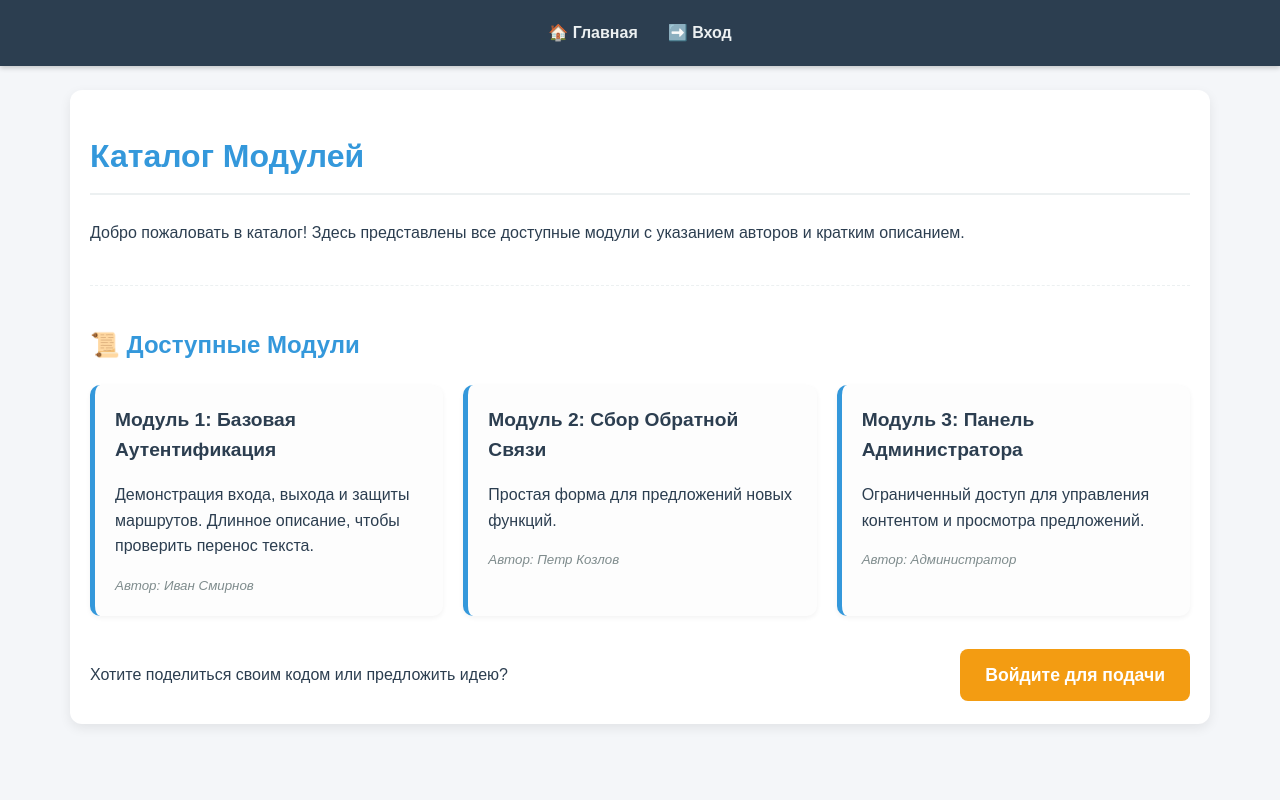
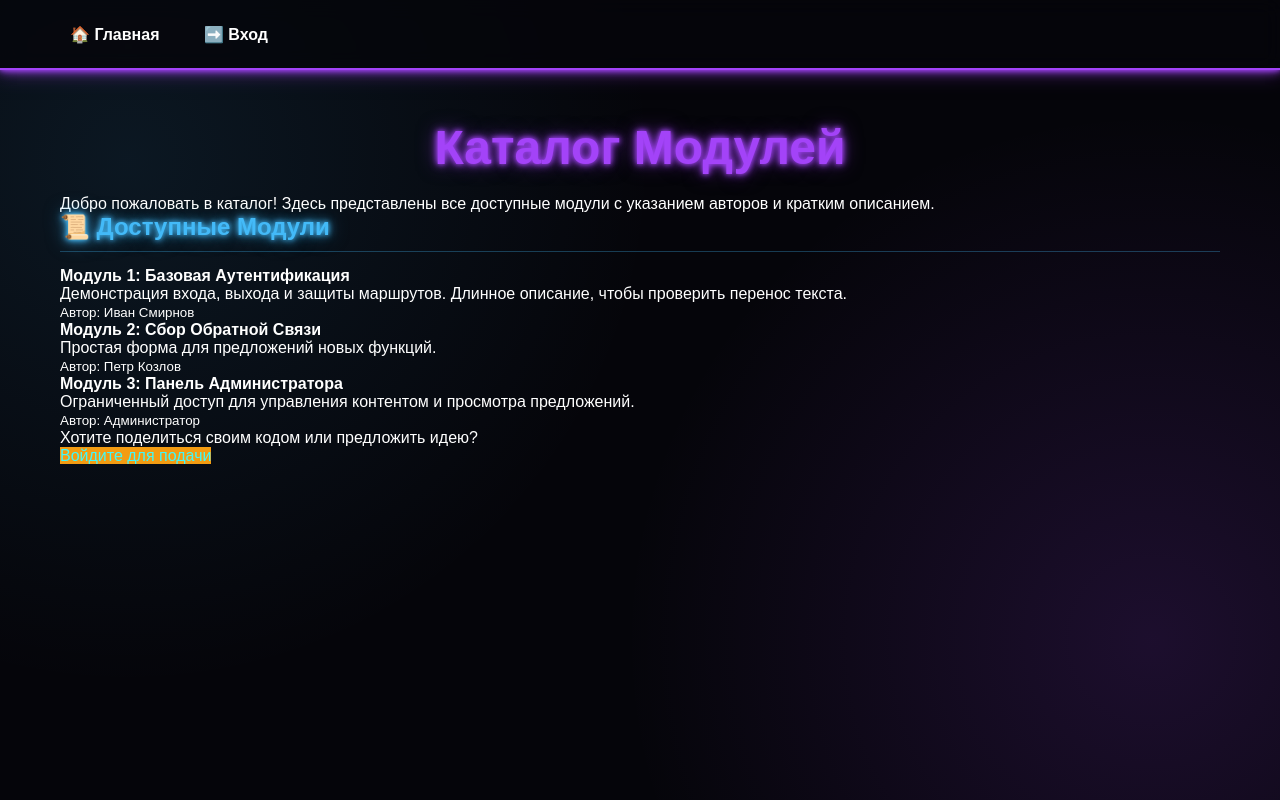
Before and after one commit to skyaree/heroku-modulesp, a Flask app: page /modules in a window 1280 px wide. Run offline with Flask 3, Linux system fonts and the light colour scheme.

Commit message:
style.css

```diff
--- a/static/style.css
+++ b/static/style.css
@@ -1,211 +1,383 @@
-/* ----------------------------------------------------------------
-   1. BASE STYLES & RESET (Базовые стили)
----------------------------------------------------------------- */
+/* ================================================= */
+/* NEON & FUTURISTIC STYLE V1.0             */
+/* ================================================= */
+
+/* --- Цветовая Палитра (CSS Variables) --- */
 :root {
-    --primary-color: #3498db; /* Blue */
-    --secondary-color: #2ecc71; /* Green */
-    --text-color: #2c3e50; /* Dark Navy */
-    --bg-color: #f4f6f9; /* Light Gray Background */
-    --card-bg: #ffffff;
-    --shadow: 0 4px 12px rgba(0, 0, 0, 0.08);
+    --color-black: #05050a; /* Очень темный фон */
+    --color-violet: #a343f8; /* Основной неоновый фиолетовый */
+    --color-blue: #43baf8; /* Основной неоновый синий */
+    --color-cyan: #43f8f8; /* Акцентный неоновый голубой */
+    --color-light-bg: rgba(255, 255, 255, 0.05); /* Полупрозрачный фон элементов */
+    --color-dark-bg: rgba(0, 0, 0, 0.4); /* Темный полупрозрачный фон */
+    --color-text: #ffffff;
+
+    /* Тень для неонового эффекта */
+    --shadow-violet: 0 0 5px var(--color-violet), 0 0 10px var(--color-violet), 0 0 20px rgba(163, 67, 248, 0.5);
+    --shadow-blue: 0 0 5px var(--color-blue), 0 0 10px var(--color-blue), 0 0 20px rgba(67, 186, 248, 0.5);
+
+    /* Плавные переходы */
+    --transition-speed: 0.3s;
+}
+
+/* --- Базовые Стили и Фон --- */
+* {
+    box-sizing: border-box;
+    margin: 0;
+    padding: 0;
+    font-family: 'Arial', sans-serif; /* Можно заменить на более футуристический шрифт */
+    color: var(--color-text);
+    transition: all var(--transition-speed) ease; /* Плавные переходы для всех элементов */
 }
 
 body {
-    font-family: 'Arial', sans-serif;
-    line-height: 1.6;
-    margin: 0;
-    padding-top: 60px; /* Space for fixed header */
-    background-color: var(--bg-color);
-    color: var(--text-color);
+    background-color: var(--color-black);
+    background-image:
+        radial-gradient(circle at 10% 20%, rgba(67, 186, 248, 0.1) 0%, transparent 40%),
+        radial-gradient(circle at 90% 80%, rgba(163, 67, 248, 0.15) 0%, transparent 40%);
+    min-height: 100vh;
+    padding-top: 80px; /* Отступ от шапки */
 }
 
-.container {
-    max-width: 1100px;
-    margin: 30px auto;
-    padding: 20px;
-    background: var(--card-bg);
-    border-radius: 12px;
-    box-shadow: var(--shadow);
+a {
+    text-decoration: none;
+    color: var(--color-cyan);
 }
 
-/* ----------------------------------------------------------------
-   2. HEADER & NAVIGATION (Шапка и Навигация)
----------------------------------------------------------------- */
+a:hover {
+    text-shadow: 0 0 5px var(--color-cyan);
+}
+
+/* --- Шапка Навигации (Header) --- */
 header {
-    background: var(--text-color);
-    color: #fff;
-    padding: 10px 0;
     position: fixed;
     top: 0;
     left: 0;
     width: 100%;
+    height: 70px;
+    display: flex;
+    justify-content: space-between;
+    align-items: center;
+    padding: 0 40px;
+
+    /* Эффект полупрозрачного стекла */
+    background-color: rgba(5, 5, 10, 0.8);
+    backdrop-filter: blur(10px);
     z-index: 1000;
-    box-shadow: 0 2px 5px rgba(0, 0, 0, 0.2);
+    border-bottom: 2px solid var(--color-violet); /* Неоновая граница */
+    box-shadow: var(--shadow-violet);
 }
 
-nav {
+.logo a {
+    font-size: 2em;
+    font-weight: bold;
+    color: var(--color-cyan);
+    text-shadow: var(--shadow-blue);
+    letter-spacing: 2px;
+}
+
+nav a {
+    margin-left: 20px;
+    font-weight: bold;
+    color: var(--color-text);
+    padding: 5px 10px;
+    border-radius: 5px;
+    position: relative;
+    overflow: hidden;
+}
+
+nav a:before {
+    content: '';
+    position: absolute;
+    bottom: 0;
+    left: 50%;
+    width: 0;
+    height: 3px;
+    background: var(--color-violet);
+    box-shadow: var(--shadow-violet);
+    transform: translateX(-50%);
+    transition: width var(--transition-speed) ease;
+}
+
+nav a:hover:before {
+    width: 100%;
+}
+
+.profile-icon {
+    width: 40px;
+    height: 40px;
+    border-radius: 50%;
+    border: 2px solid var(--color-blue);
+    box-shadow: var(--shadow-blue);
+    display: flex;
+    align-items: center;
+    justify-content: center;
+    font-size: 1.5em;
+    cursor: pointer;
+}
+.profile-icon:hover {
+    transform: scale(1.1);
+}
+
+/* --- Основной Контейнер --- */
+.container {
+    max-width: 1200px;
+    margin: 40px auto;
+    padding: 0 20px;
+}
+
+/* --- Карточки (Общий Стиль для Модулей/Авторов/Панелей) --- */
+.card, .form-container, .module-item, .creator-item, .admin-row {
+    background-color: var(--color-light-bg);
+    border: 1px solid rgba(163, 67, 248, 0.4);
+    backdrop-filter: blur(8px); /* Размытие заднего фона */
+    border-radius: 12px;
+    padding: 20px;
+    margin-bottom: 25px;
+    box-shadow: 0 0 10px rgba(163, 67, 248, 0.1);
+    transition: transform 0.4s ease, box-shadow 0.4s ease;
+}
+
+.module-item:hover, .creator-item:hover {
+    transform: translateY(-5px);
+    box-shadow: var(--shadow-violet);
+    border-color: var(--color-violet);
+    cursor: pointer;
+}
+
+/* --- Заголовки --- */
+h1 {
+    font-size: 3em;
+    color: var(--color-violet);
+    text-shadow: var(--shadow-violet);
+    margin-bottom: 20px;
+    text-align: center;
+}
+h2 {
+    color: var(--color-blue);
+    text-shadow: var(--shadow-blue);
+    border-bottom: 1px solid rgba(67, 186, 248, 0.3);
+    padding-bottom: 10px;
+    margin-bottom: 15px;
+}
+
+/* --- Кнопки (Neon Button) --- */
+.btn, .neon-btn {
+    display: inline-block;
+    padding: 10px 20px;
+    margin: 5px;
+    border: none;
+    border-radius: 8px;
+    font-weight: bold;
+    text-transform: uppercase;
+    cursor: pointer;
+    background-color: var(--color-violet);
+    color: var(--color-text);
+    box-shadow: var(--shadow-violet);
+    position: relative;
+    overflow: hidden;
+    transition: background-color 0.3s ease, transform 0.2s ease;
+}
+
+.btn:hover, .neon-btn:hover {
+    background-color: var(--color-blue);
+    box-shadow: var(--shadow-blue);
+    transform: scale(1.05);
+}
+
+.btn-secondary {
+    background-color: transparent;
+    border: 2px solid var(--color-cyan);
+    box-shadow: var(--shadow-cyan);
+    color: var(--color-cyan);
+}
+.btn-secondary:hover {
+    background-color: rgba(67, 248, 248, 0.1);
+    box-shadow: var(--shadow-cyan), 0 0 15px var(--color-cyan);
+}
+
+
+/* --- Поля Формы (Inputs) --- */
+input[type="text"], input[type="email"], input[type="password"], textarea, select, .input-group label {
+    width: 100%;
+    padding: 12px;
+    margin-bottom: 15px;
+    border: 1px solid var(--color-blue);
+    border-radius: 6px;
+    background-color: var(--color-dark-bg);
+    color: var(--color-text);
+    font-size: 1em;
+    transition: border-color 0.3s ease, box-shadow 0.3s ease;
+}
+
+input:focus, textarea:focus {
+    outline: none;
+    border-color: var(--color-violet);
+    box-shadow: 0 0 8px rgba(163, 67, 248, 0.7);
+}
+
+/* --- Вспомогательные Классы --- */
+.flex-row {
+    display: flex;
+    justify-content: space-between;
+    align-items: center;
+    margin-bottom: 20px;
+}
+
+.text-subtle {
+    color: rgba(255, 255, 255, 0.7);
+}
+
+/* --- Пагинация (Прототипы 1000036983.png, 1000036985.png, 1000036989.png) --- */
+.pagination {
     display: flex;
     justify-content: center;
     align-items: center;
-    max-width: 1100px;
-    margin: 0 auto;
-    padding: 0 20px;
+    margin-top: 30px;
+}
+.pagination a {
+    margin: 0 5px;
+    padding: 8px 15px;
+    border: 2px solid var(--color-violet);
+    border-radius: 6px;
+    font-weight: bold;
+    text-shadow: none;
+    transition: background-color 0.3s, transform 0.2s;
+}
+.pagination a:hover {
+    background-color: rgba(163, 67, 248, 0.2);
+    box-shadow: var(--shadow-violet);
+    transform: translateY(-2px);
+}
+.pagination .current-page {
+    background-color: var(--color-violet);
+    box-shadow: var(--shadow-violet);
 }
 
-nav a {
-    color: #ecf0f1;
-    text-decoration: none;
-    padding: 10px 15px;
-    font-weight: 600;
-    border-radius: 6px;
-    transition: background-color 0.2s, color 0.2s;
+/* --- Стилизация Списков Модулей (index.html) --- */
+
+.module-item {
+    display: flex;
+    gap: 20px;
+    align-items: center;
+}
+.module-item-content {
+    flex-grow: 1;
+}
+.module-item-content h3 {
+    font-size: 1.5em;
+    margin-bottom: 5px;
+    color: var(--color-cyan);
+}
+.module-item-rating {
+    display: flex;
+    align-items: center;
+    font-weight: bold;
+    color: var(--color-cyan);
+}
+.module-item-rating .stars {
+    color: gold;
+    text-shadow: 0 0 5px gold;
+    margin-right: 5px;
+}
+.module-item-banner {
+    width: 150px;
+    height: 90px;
+    background: linear-gradient(45deg, var(--color-violet), var(--color-blue));
+    border-radius: 8px;
+    border: 2px solid var(--color-cyan);
 }
 
-nav a:hover {
-    background-color: var(--primary-color);
-    color: #fff;
+/* --- Стилизация Страницы Аккаунта (account.html) --- */
+.account-grid {
+    display: grid;
+    grid-template-columns: 1fr 2fr;
+    gap: 40px;
+    align-items: flex-start;
+}
+.account-info {
+    padding: 30px;
+}
+.account-avatar {
+    width: 150px;
+    height: 150px;
+    border-radius: 50%;
+    border: 4px solid var(--color-violet);
+    box-shadow: var(--shadow-violet);
+    margin-bottom: 20px;
+}
+.account-data p {
+    margin-bottom: 10px;
+    font-size: 1.1em;
+}
+.account-data strong {
+    color: var(--color-cyan);
+    text-shadow: 0 0 2px var(--color-cyan);
+}
+.account-actions {
+    display: flex;
+    flex-direction: column;
+    gap: 15px;
 }
 
-/* ----------------------------------------------------------------
-   3. FORMS & BUTTONS (Формы и Кнопки)
----------------------------------------------------------------- */
-h1 {
-    color: var(--primary-color);
-    border-bottom: 2px solid #ecf0f1;
-    padding-bottom: 10px;
-    margin-bottom: 25px;
-    font-size: 2em;
+/* --- Стилизация Панели Модерации (admin.html) --- */
+.admin-row {
+    display: grid;
+    grid-template-columns: 3fr 1fr 1fr;
+    gap: 20px;
+    align-items: center;
+}
+.admin-row-banner {
+    width: 100px;
+    height: 60px;
+    background: linear-gradient(135deg, red, yellow); /* Красный/желтый для "на модерации" */
+    border-radius: 6px;
 }
 
-form {
+/* --- Стилизация Страницы Входа (login.html) --- */
+.login-box {
+    width: 400px;
+    margin: 150px auto;
+    padding: 40px;
+    text-align: center;
+    border: 2px solid var(--color-blue);
+    box-shadow: var(--shadow-blue);
+    background-color: var(--color-light-bg);
+    backdrop-filter: blur(12px);
+    border-radius: 15px;
+}
+
+/* --- Стилизация Формы Подачи Модуля (submit.html) --- */
+.submit-form {
     display: flex;
     flex-direction: column;
-    gap: 20px;
-    padding: 20px 0;
+    gap: 15px;
+}
+.form-step {
+    padding: 15px;
+    background-color: rgba(5, 5, 10, 0.4);
+    border-left: 5px solid var(--color-cyan);
+    border-radius: 8px;
 }
 
-label {
-    font-weight: bold;
-    color: var(--text-color);
-}
-
-input[type="email"],
-input[type="password"],
-input[type="text"],
-textarea {
-    width: 100%;
-    padding: 12px;
-    border: 1px solid #bdc3c7;
-    border-radius: 6px;
-    box-sizing: border-box;
-    transition: border-color 0.2s;
-}
-
-input:focus, textarea:focus {
-    border-color: var(--primary-color);
-    outline: none;
-}
-
-button[type="submit"], .suggest-link {
-    background-color: var(--secondary-color);
-    color: white;
-    padding: 12px 25px;
-    border: none;
-    border-radius: 8px;
-    cursor: pointer;
-    font-size: 1.1em;
-    font-weight: 600;
-    transition: background-color 0.2s;
-    text-align: center;
-    text-decoration: none;
-    display: inline-block;
-}
-
-button[type="submit"]:hover, .suggest-link:hover {
-    background-color: #27ae60;
-}
-
-.error {
-    color: #e74c3c;
-    font-weight: 600;
-    border: 1px solid #e74c3c;
-    padding: 10px;
-    border-radius: 6px;
-    margin-bottom: 15px;
-    background-color: #fadedf;
-}
-
-/* ----------------------------------------------------------------
-   4. MODULES SECTION (Раздел Модулей)
----------------------------------------------------------------- */
-.modules-list {
-    margin-top: 40px;
-    padding-top: 20px;
-    border-top: 1px dashed #ecf0f1;
-}
-
-.modules-list h2 {
-    color: var(--primary-color);
-    margin-bottom: 20px;
-}
-
-.modules-grid {
+/* --- Стилизация Страницы Создателей (creators.html) --- */
+.creators-grid {
     display: grid;
-    grid-template-columns: repeat(auto-fit, minmax(300px, 1fr));
+    grid-template-columns: repeat(auto-fill, minmax(300px, 1fr));
     gap: 20px;
 }
-
-.module-card {
-    background: #fdfdfd;
-    padding: 20px;
-    border-radius: 10px;
-    box-shadow: 0 2px 5px rgba(0, 0, 0, 0.05);
-    border-left: 5px solid var(--primary-color);
-    transition: transform 0.2s;
+.creator-item {
+    text-align: center;
 }
-
-.module-card:hover {
-    transform: translateY(-3px);
-    box-shadow: 0 6px 15px rgba(0, 0, 0, 0.1);
+.creator-avatar {
+    width: 80px;
+    height: 80px;
+    border-radius: 50%;
+    margin: 0 auto 10px;
+    border: 3px solid var(--color-violet);
+    box-shadow: var(--shadow-violet);
 }
-
-.module-card strong {
-    font-size: 1.2em;
-    display: block;
+.creator-item h3 {
     margin-bottom: 5px;
-    color: var(--text-color);
+    color: var(--color-cyan);
 }
-
-.module-card small {
-    display: block;
-    margin-top: 10px;
-    color: #7f8c8d;
-    font-style: italic;
-}
-
-.action-bar {
-    display: flex;
-    justify-content: space-between;
-    align-items: center;
-    margin-top: 30px;
-}
-
-/* Responsive adjustments */
-@media (max-width: 600px) {
-    body {
-        padding-top: 90px;
-    }
-    nav {
-        flex-direction: column;
-        gap: 5px;
-        padding: 10px;
-    }
-    .container {
-        margin: 20px;
-        padding: 15px;
-    }
-    nav a {
-        width: 100%;
-        text-align: center;
-    }
-}
```
